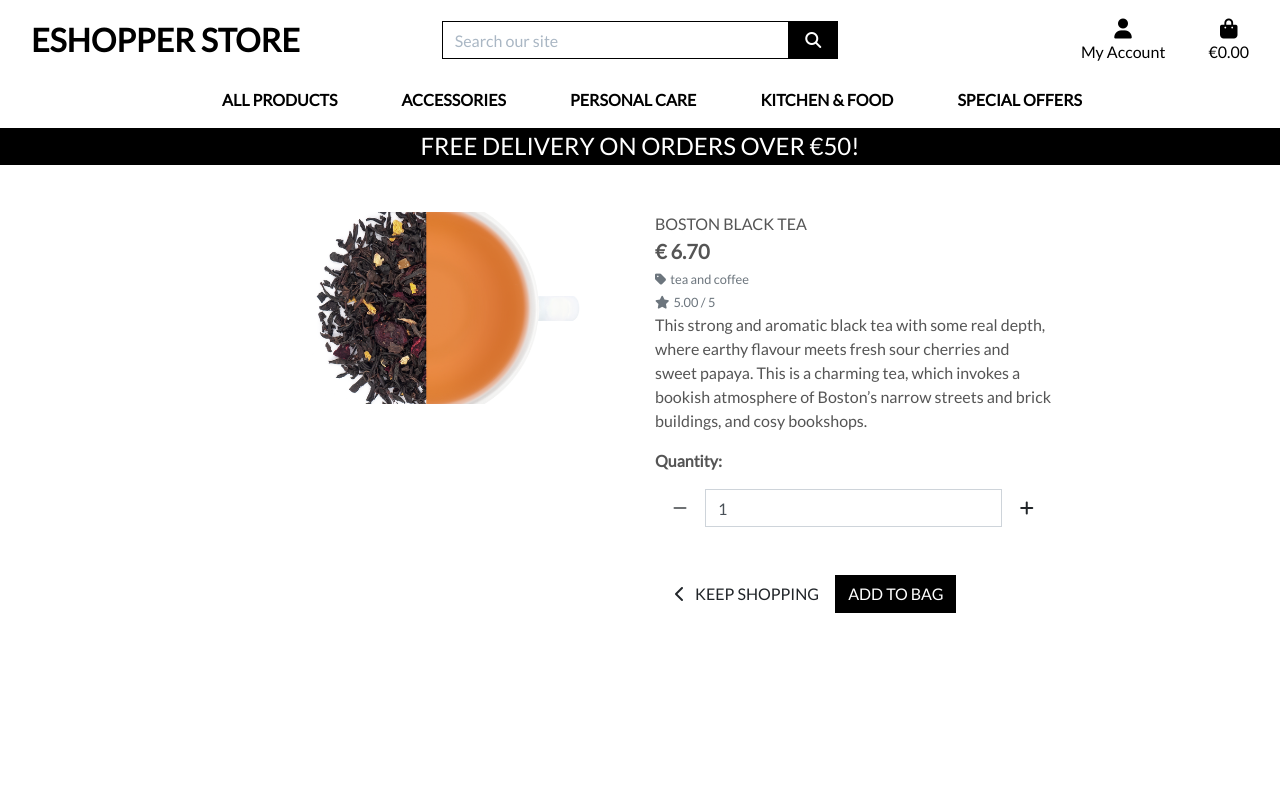
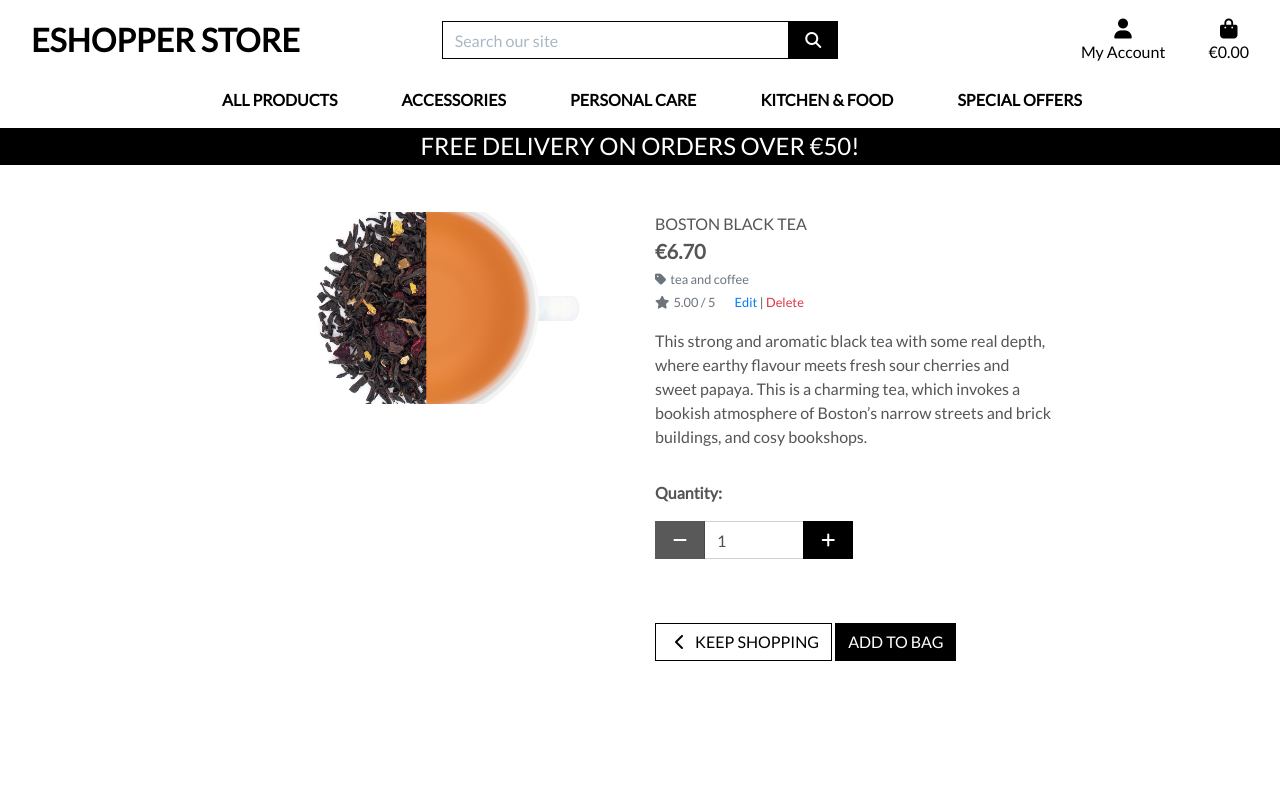
Before and after one commit to Code-Institute-Submissions/artneto-Eshopper_AugResub, a Django app: page /products/1/ in a window 1280 px wide. Run offline with Django 3.2, Linux system fonts and the light colour scheme; the visitor is signed in with stand-in values (Sample User, id 1); data comes from the database, SQL or seed files in the repository; some libraries are stand-ins or nearby versions.

Commit message:
delete product function

```diff
--- a/products/templates/products/product_detail.html
+++ b/products/templates/products/product_detail.html
@@ -21,7 +21,7 @@
                         </a>
                         {% else %}
                         <a href="">
-                            <img class="card-img-top img-fluid" src="{{ MEDIA_URL }}no-image.png" alt="{{ product.name }}">
+                            <img class="card-img-top img-fluid" src="{{ MEDIA_URL }}noimage.png" alt="{{ product.name }}">
                         </a>
                     {% endif %}
                 </div>
@@ -29,7 +29,7 @@
             <div class="col-12 col-md-6 col-lg-4">
                 <div class="product-details-container mb-5 mt-md-5">
                     <p class="mb-0">{{ product.name }}</p>
-                    <p class="lead mb-0 text-left font-weight-bold">€ {{ product.price }}</p>
+                    <p class="lead mb-0 text-left font-weight-bold">€{{ product.price }}</p>
                     {% if product.category %}
                     <p class="small mt-1 mb-0">
                         <a class="text-muted" href="{% url 'products' %}?category={{ product.category.name }}">
@@ -38,51 +38,63 @@
                     </p>
                     {% endif %}
                     {% if product.rating %}
-                    <small class="text-muted rating mt-1"><i class="fas fa-star mr-1"></i>{{ product.rating }} /
-                        5</small>
+                        <small class="text-muted"><i class="fas fa-star mr-1"></i>{{ product.rating }} / 5</small>
                     {% else %}
-                    <small class="text-muted rating mt-1">No Rating</small>
+                        <small class="text-muted">No Rating</small>
                     {% endif %}
-
-                    {% if product.description|wordcount > 150 %}
-                    <p class="half-content text-justify content" id="half-1">
-                        {{ product.description|truncatechars:300|linebreaksbr }}<a data-id="1" href="javascript:void();"
-                            class="show-hide-btn read-more"><br> Read more</a></p>
-                    <p class="full-content text-justify content" id="full-1" style="display: none;">
-                        {{ product.description|linebreaksbr}}<a data-id="1" href="javascript:void();"
-                            class="show-hide-btn read-more"><br> Read less</a></p>
-                    {% else %}
-                    <p>{{ product.description|linebreaksbr }}</p>
+                    {% if request.user.is_superuser %}
+                        <small class="ml-3">
+                            <a href="{% url 'edit_product' product.id %}">Edit</a> |
+                            <a class="text-danger" href="{% url 'delete_product' product.id %}">Delete</a>
+                        </small>
                     {% endif %}
-
-                    <form action=" {% url 'add_to_bag' product.id %}" method="POST" class="form">
+                    <p class="mt-3">{{ product.description }}</p>
+                    <form class="form" action="{% url 'add_to_bag' product.id %}" method="POST">
                         {% csrf_token %}
                         <div class="form-row">
+                            {% with product.has_sizes as s %}
+                            {% if s %}
                                 <div class="col-12">
-                                <p class=""><strong>Quantity: </strong></p>
+                                    <p><strong>Size:</strong></p>
+                                    <select class="form-control rounded-0 w-50" name="product_size" id='id_product_size'>
+                                        <option value="xs">XS</option>
+                                        <option value="s">S</option>
+                                        <option value="m" selected>M</option>
+                                        <option value="l">L</option>
+                                        <option value="xl">XL</option>
+                                    </select>
+                                </div>
+                            {% endif %}
+                            <div class="col-12">
+                                <p class="mt-3"><strong>Quantity:</strong></p>
+                                <div class="form-group w-50">
                                     <div class="input-group">
-                                    <div class="#">
-                                        <button class="decrement-qty btn quantity-btn" data-item_id="{{ product.id }}"
-                                            id="decrement-qty_{{ product.id}}">
+                                        <div class="input-group-prepend">
+                                            <button class="decrement-qty btn btn-black rounded-0"
+                                                data-item_id="{{ product.id }}" id="decrement-qty_{{ product.id }}">
                                                 <span class="icon">
                                                     <i class="fas fa-minus"></i>
                                                 </span>
                                             </button>
                                         </div>
-                                    <input type="number" class="form-control qty_input" name="quantity" value="1" min="1"
-                                        max="99" data-item_id="{{ product.id }}" id="id_qty_{{ product.id }}">
-                                    <div class="#">
-                                        <button class="increment-qty btn quantity-btn" data-item_id="{{ product.id }}"
-                                            id="increment-qty_{{ product.id}}">
+                                        <input class="form-control qty_input" type="number"
+                                            name="quantity" value="1" min="1" max="99"
+                                            data-item_id="{{ product.id }}"
+                                            id="id_qty_{{ product.id }}">
+                                        <div class="input-group-append">
+                                            <button class="increment-qty btn btn-black rounded-0"
+                                                data-item_id="{{ product.id }}" id="increment-qty_{{ product.id }}">
                                                 <span class="icon">
-                                                <i class="fas fa-plus"> </i>
+                                                    <i class="fas fa-plus"></i>
                                                 </span>
                                             </button>
                                         </div>
                                     </div>
                                 </div>
-                            <div class="col-12">
-                                <a href="{% url 'products' %}" class="btn btn-outline-black-rounded-0 mt-5">
+                            </div>
+
+                            <div class="col{% if s %}-12 mt-2{% endif %}">
+                                <a href="{% url 'products' %}" class="btn btn-outline-black rounded-0 mt-5">
                                     <span class="icon">
                                         <i class="fas fa-chevron-left"></i>
                                     </span>
@@ -91,7 +103,7 @@
                                 <input type="submit" class="btn btn-black rounded-0 text-uppercase mt-5" value="Add to Bag">
                             </div>
                             <input type="hidden" name="redirect_url" value="{{ request.path }}">
-
+                            {% endwith %}
                         </div>
                     </form>
                 </div>
--- a/products/urls.py
+++ b/products/urls.py
@@ -6,4 +6,6 @@ urlpatterns = [
     path('<int:product_id>/', views.product_detail, name='product_detail'),
     path('add/', views.add_product, name='add_product'),
     path('edit/<int:product_id>/', views.edit_product, name='edit_product'),
+    path('delete/<int:product_id>/', views.delete_product,
+         name='delete_product'),
 ]
--- a/products/views.py
+++ b/products/views.py
@@ -1,15 +1,14 @@
 from django.shortcuts import render, redirect, reverse, get_object_or_404
 from django.contrib import messages
+from django.contrib.auth.decorators import login_required
 from django.db.models import Q
 from django.db.models.functions import Lower
-
 from .models import Product, Category
 from .forms import ProductForm
 
-# Create your views here.
 
 def all_products(request):
-    """View  to show all products, including sorting/ search queries """
+    """ A view to show all products, including sorting and search queries """
 
     products = Product.objects.all()
     query = None
@@ -59,7 +58,7 @@ def all_products(request):
 
 
 def product_detail(request, product_id):
-    """ View  to show individual product details """
+    """View to show individual product details """
 
     product = get_object_or_404(Product, pk=product_id)
 
@@ -70,16 +69,21 @@ def product_detail(request, product_id):
     return render(request, 'products/product_detail.html', context)
 
 
+@login_required
 def add_product(request):
-    """ View  to add a product to the store """
+    """ View to add a product to the store """
+    if not request.user.is_superuser:
+        messages.error(request, 'Sorry, only store owners can do that.')
+        return redirect(reverse('home'))
+
     if request.method == 'POST':
         form = ProductForm(request.POST, request.FILES)
         if form.is_valid():
-            form.save()
-            messages.success(request, 'Successfully added product!')
-            return redirect(reverse('add_product'))
+            product = form.save()
+            messages.success(request, "Successfuly added product!")
+            return redirect(reverse('product_detail', args=[product.id]))
         else:
-            messages.error(request, 'Failed to add product. Please ensure the form is valid.')
+            messages.error(request, 'Failed to add product. Please try again')
     else:
         form = ProductForm()
 
@@ -91,17 +95,22 @@ def add_product(request):
     return render(request, template, context)
 
 
+@login_required
 def edit_product(request, product_id):
-    """ View  to edit a product in the store """
+    """ Function to edit a product in the store """
+    if not request.user.is_superuser:
+        messages.error(request, 'Sorry, only store owners can do that.')
+        return redirect(reverse('home'))
+
     product = get_object_or_404(Product, pk=product_id)
     if request.method == 'POST':
         form = ProductForm(request.POST, request.FILES, instance=product)
         if form.is_valid():
             form.save()
-            messages.success(request, 'Successfully updated!')
+            messages.success(request, 'Product Successfully updated!')
             return redirect(reverse('product_detail', args=[product.id]))
         else:
-            messages.error(request, 'Failed to update product. Please enter valid form.')
+            messages.error(request, 'Failed to update product, please try again')
     else:
         form = ProductForm(instance=product)
         messages.info(request, f'You are editing {product.name}')
@@ -113,3 +122,16 @@ def edit_product(request, product_id):
     }
 
     return render(request, template, context)
+
+
+@login_required
+def delete_product(request, product_id):
+    '''View to delete a product from the store'''
+    if not request.user.is_superuser:
+        messages.error(request, 'Sorry, you will need to be user to delete.')
+        return redirect(reverse('home'))
+
+    product = get_object_or_404(Product, pk=product_id)
+    product.delete()
+    messages.success(request, 'Product deleted!')
+    return redirect(reverse('products'))
```
Also changed, not shown: products/templates/products/products.html (+9 -4 lines). Lines whose indentation alone changed are shown as unchanged.
